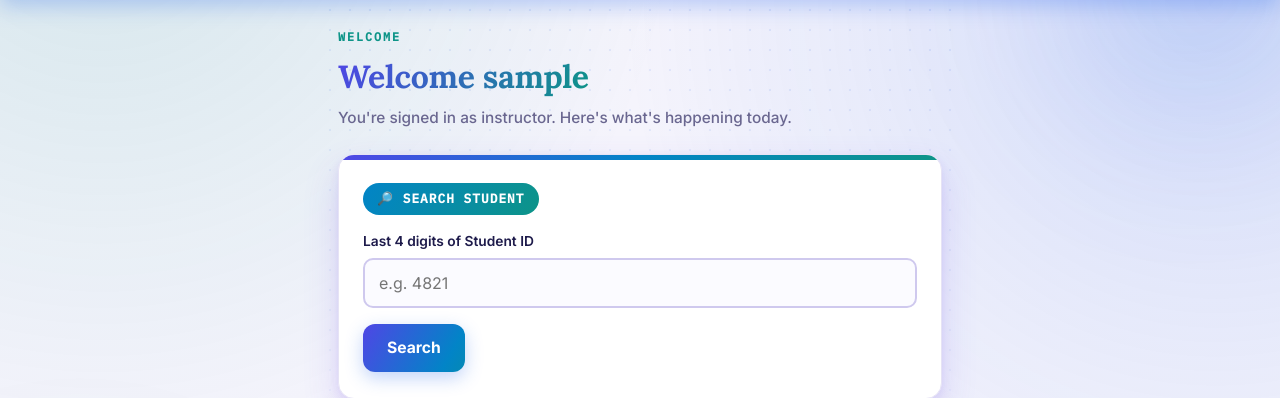
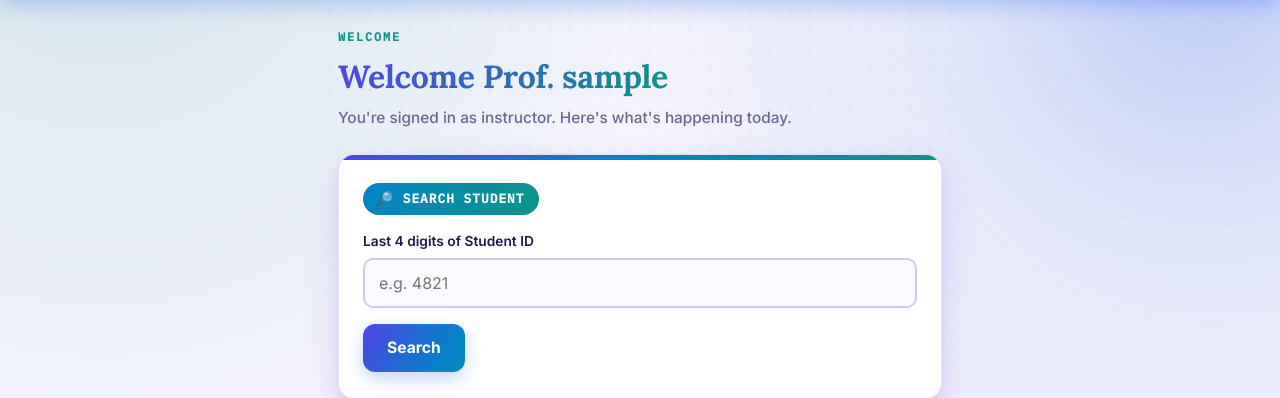
Before and after one commit to kruthir-sys/TA-Portal, a Flask app: page /dashboard in a window 1280 px wide. Shown: the part 78-476 px from the top of the page. Run offline with Flask 3, Linux system fonts and the light colour scheme; the visitor is signed in with stand-in values (Sample User, id 1); data that the repository does not hold is empty; parts of the project's set-up code (start-up, migrations or seed data) failed here and were passed over.

Commit message:
Update dashboard.html

```diff
--- a/templates/dashboard.html
+++ b/templates/dashboard.html
@@ -14,7 +14,7 @@
 
   <div class="hero">
     <div class="eyebrow">Welcome </div>
-    <h1> <span class="gradient-text"> {% if role == "Instructor" %} Welcome Prof. {{ session.user }} {% else %} Welcome {{ session.user }} {% endif %} </span> </h1>
+    <h1> <span class="gradient-text"> {% if role == "instructor" %} Welcome Prof. {{ session.user }} {% else %} Welcome {{ session.user }} {% endif %} </span> </h1>
     <p>You're signed in as {{ role }}. Here's what's happening today.</p>
   </div>
 
```
